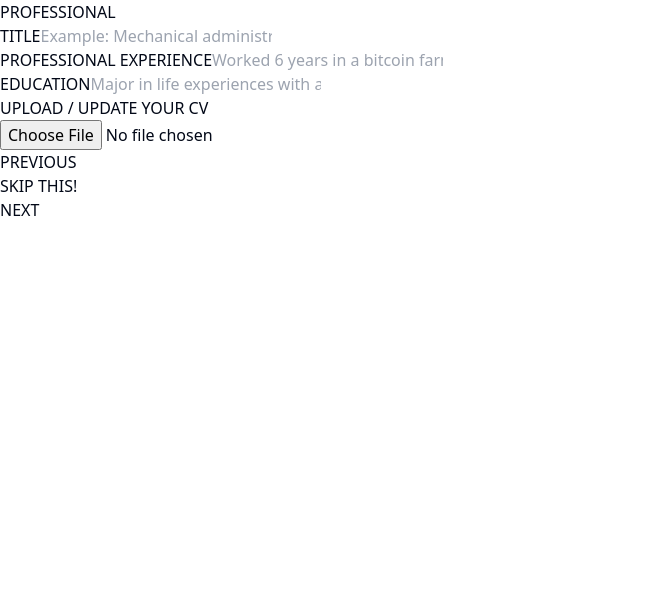
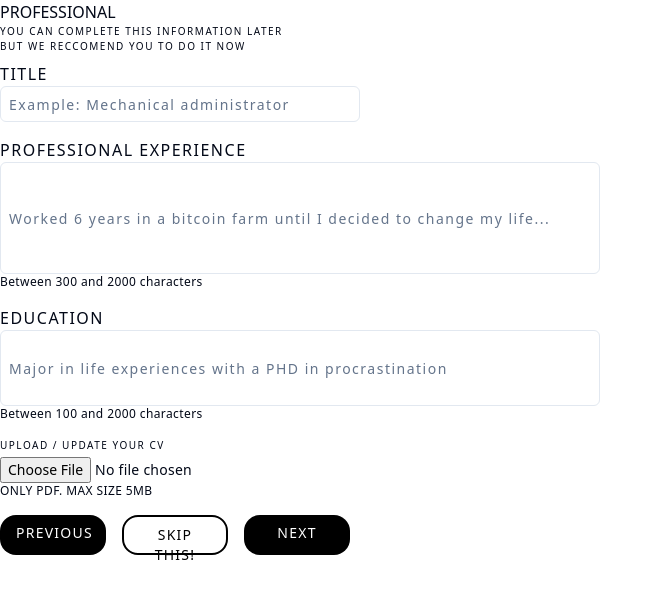
Before and after one commit to kkantaaa/get-that-job-2J3K, a React (Vite) app in the folder client/: page /user/register3 in a window 1280 px wide. Shown: the top 598 px of the page, without its empty margins (0-663 px from the left). Built offline with nearby package versions, Linux system fonts and the light colour scheme.

Commit message:
create layout on ProfessionalInformation component

```diff
--- a/client/src/components/ProfessionalInfo.jsx
+++ b/client/src/components/ProfessionalInfo.jsx
@@ -13,8 +13,10 @@ function ProfessionalInfo() {
   return (
     <form className="professional-info" onSubmit={handleSubmit(onSubmit)}>
       <div className="input-container">
+      <p className="text-[10px] font-normal tracking-[1.5px] uppercase">You can complete this information later</p>
+        <p className="mb-[8px] text-[10px] font-normal tracking-[1.5px] uppercase">but we reccomend you to do it now</p>
         <div className="title-input">
-          <label htmlFor="title">
+          <label htmlFor="title" className="mb-[4px] text-xs[10px] font-normal tracking-[1.5px]">
             TITLE
             <Controller
               name="title"
@@ -23,6 +25,7 @@ function ProfessionalInfo() {
               rules={{ required: "Title is required" }}
               render={({ field }) => (
                 <input
+                className="mb-[16px] flex w-[360px] h-[36px] rounded-md border border-input bg-background p-[8px] text-sm ring-offset-background file:border-0 file:bg-transparent file:text-sm file:font-medium placeholder:text-muted-foreground focus-visible:outline-none focus-visible:ring-2 focus-visible:ring-ring focus-visible:ring-offset-2 disabled:cursor-not-allowed disabled:opacity-50"
                   id="title"
                   type="text"
                   placeholder="Example: Mechanical administrator"
@@ -34,7 +37,7 @@ function ProfessionalInfo() {
         </div>
 
         <div className="job-exp-input">
-          <label htmlFor="jobExp">
+          <label htmlFor="jobExp" className="mb-[4px] text-xs[10px] font-normal tracking-[1.5px]">
             PROFESSIONAL EXPERIENCE
             <Controller
               name="jobExp"
@@ -43,6 +46,7 @@ function ProfessionalInfo() {
               rules={{ required: "Professional experience is required" }}
               render={({ field }) => (
                 <input
+                className="flex w-[600px] h-[112px] rounded-md border border-input bg-background p-[8px] text-sm ring-offset-background file:border-0 file:bg-transparent file:text-sm file:font-medium placeholder:text-muted-foreground focus-visible:outline-none focus-visible:ring-2 focus-visible:ring-ring focus-visible:ring-offset-2 disabled:cursor-not-allowed disabled:opacity-50"
                   id="jobExp"
                   type="text"
                   placeholder="Worked 6 years in a bitcoin farm until I decided to change my life..."
@@ -52,9 +56,12 @@ function ProfessionalInfo() {
             />
           </label>
         </div>
+        <p className="mb-[16px] text-[12px] font-normal leading-[16px] tracking-[0.4px]">
+        Between 300 and 2000 characters
+          </p>
 
         <div className="education-input">
-          <label htmlFor="education">
+          <label htmlFor="education" className="mb-[4px] text-xs[10px] font-normal tracking-[1.5px]">
             EDUCATION
             <Controller
               name="education"
@@ -63,6 +70,7 @@ function ProfessionalInfo() {
               rules={{ required: "Education is required" }}
               render={({ field }) => (
                 <input
+                className="flex w-[600px] h-[76px] rounded-md border border-input bg-background p-[8px] text-sm ring-offset-background file:border-0 file:bg-transparent file:text-sm file:font-medium placeholder:text-muted-foreground focus-visible:outline-none focus-visible:ring-2 focus-visible:ring-ring focus-visible:ring-offset-2 disabled:cursor-not-allowed disabled:opacity-50"
                   id="education"
                   type="text"
                   placeholder="Major in life experiences with a PHD in procrastination"
@@ -72,13 +80,16 @@ function ProfessionalInfo() {
             />
           </label>
         </div>
+        <p className="mb-[16px] text-[12px] font-normal leading-[16px] tracking-[0.4px]">
+        Between 100 and 2000 characters
+          </p>
 
         <div className="file-upload-container">
-          UPLOAD / UPDATE YOUR CV
-          <br />
+          <p className="text-[10px] font-normal leading-normal tracking-[1.5px] uppercase">UPLOAD / UPDATE YOUR CV</p>
           <input
+            className="mt-[4px] text-[14px] font-normal leading-[20px] tracking-[0.25px]"
             type="file"
-            accept=".pdf, .doc, .docx"
+            accept=".pdf"
             onChange={(e) => {
               if (e.target.files.length > 0) {
                 setValue("file", e.target.files[0]);
@@ -86,6 +97,10 @@ function ProfessionalInfo() {
             }}
           />
         </div>
+
+        <p className="text-[12px] font-normal leading-[16px] tracking-[0.4px] uppercase">
+          Only PDF. Max size 5MB
+          </p>
 
         <div className="file-list-preview-container">
           {watch("file") && (
@@ -100,17 +115,18 @@ function ProfessionalInfo() {
             </div>
           )}
         </div>
-
-        <div className="previous-button">
+        <div className="mt-[16px] flex flex-row">
+        <div className="mr-[16px] w-[106px] h-[40px] px-[16px] py-[8px] bg-black rounded-[16px] text-white text-center text-sm tracking-[1.25px]">
           <button onClick={() => navigate("/user/register2")}>PREVIOUS</button>
         </div>
 
-        <div className="skip-button">
+        <div className="mr-[16px] w-[106px] h-[40px] px-[16px] py-[8px] border-2 border-black rounded-[16px] text-black text-center text-sm tracking-[1.25px]">
           <button onClick={() => navigate("/path to job listing")}>SKIP THIS!</button>
         </div>
 
-        <div className="next-button">
+        <div className="w-[106px] h-[40px] px-[16px] py-[8px] bg-black rounded-[16px] text-white text-center text-sm tracking-[1.25px]">
           <button type="submit">NEXT</button>
+        </div>
         </div>
       </div>
     </form>
```
